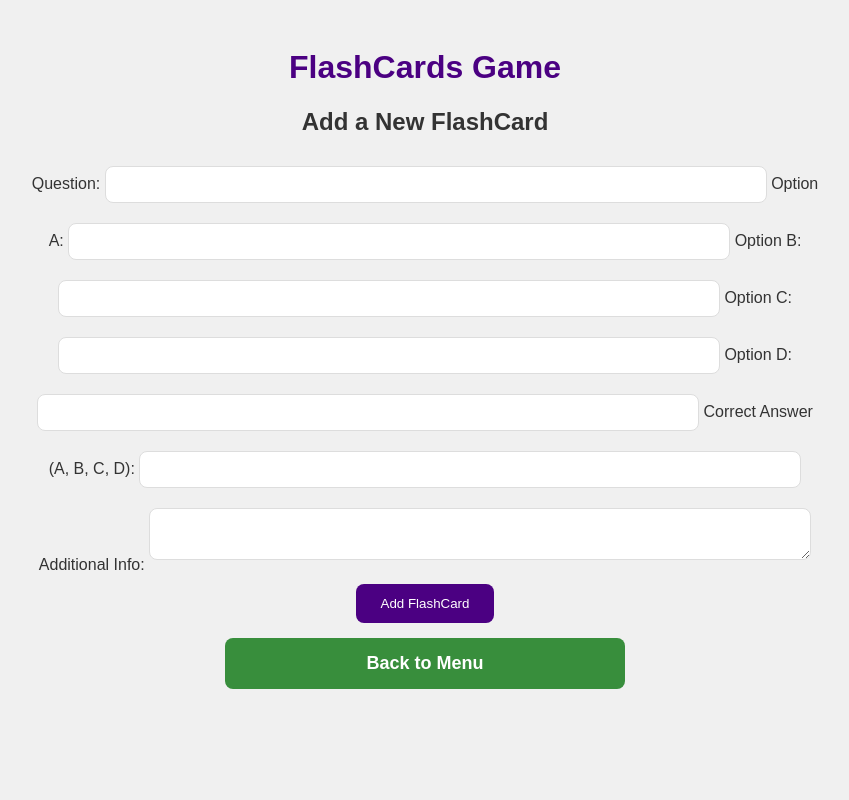
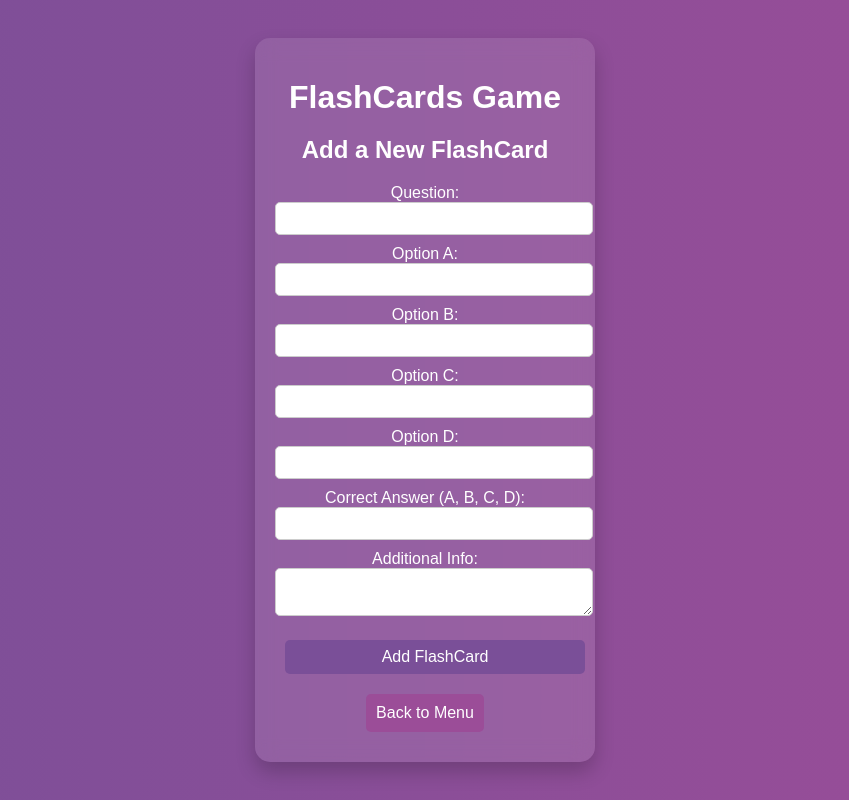
Before and after one commit to dutra1904/flash_cards, a plain HTML site: page index.html in a window 1280 px wide. Both pictures are taken after a click on the button "Create Flashcards". Shown: the whole page, without its empty margins (215-1064 px from the left). Drawn offline with Linux system fonts and the light colour scheme.

Commit message:
modificando

```diff
--- a/style.css
+++ b/style.css
@@ -1,147 +1,77 @@
-/* Estilos Gerais */
+/* Corpo e layout básico */
 body {
   font-family: Arial, sans-serif;
-  background-color: #f0f0f0;
-  color: #333;
+  background: linear-gradient(to right, #7a4f98, #9b4d98); /* Gradiente roxo */
+  margin: 0;
+  padding: 0;
+  display: flex;
+  justify-content: center;
+  align-items: center;
+  height: 100vh;
+  color: #fff;
+}
+
+.container {
+  background: rgba(255, 255, 255, 0.1); /* Fundo semitransparente */
+  padding: 20px;
+  border-radius: 15px;
+  box-shadow: 0 10px 20px rgba(0, 0, 0, 0.2);
   text-align: center;
+  width: 300px;
+  backdrop-filter: blur(10px);
 }
 
 h1 {
-  color: #4b0082; /* Cor roxa */
+  font-size: 2rem;
+  margin-bottom: 20px;
 }
 
-/* Contêiner principal */
-.container {
-  max-width: 800px;
-  margin: 0 auto;
-  padding: 20px;
+button {
+  padding: 10px;
+  border: none;
+  background: #9b4d98;
+  color: white;
+  border-radius: 5px;
+  cursor: pointer;
+  transition: background-color 0.3s ease;
+  margin: 10px;
+  font-size: 1rem;
 }
 
-/* Tela Principal */
+button:hover {
+  background: #7a4f98;
+}
+
+/* Tela inicial (menu de escolha) */
 #main-menu {
   display: block;
 }
 
-/* Tela de jogo */
+/* Jogo de flashcards */
 #flashcard-game {
   display: none;
 }
 
-.hidden {
-  display: none;
-}
-
-.flashcard {
-  background-color: #fff;
-  padding: 20px;
-  border-radius: 8px;
-  box-shadow: 0 4px 8px rgba(0, 0, 0, 0.1);
-  margin-top: 20px;
-}
-
-button {
-  background-color: #4b0082; /* Cor roxa */
-  color: white;
-  border: none;
-  border-radius: 8px;
-  padding: 10px 20px;
-  margin: 5px;
-  cursor: pointer;
-  transition: all 0.3s ease;
-}
-
-button:hover {
-  background-color: #6a1d98; /* Cor roxa mais intensa */
-}
-
-button:active {
-  transform: scale(0.98); /* Efeito de clique */
-}
-
-/* Botões de Alternativa */
-#answers button {
-  background-color: #ddd;
-  color: #333;
-  padding: 12px 20px;
-  margin: 5px;
-  font-size: 16px;
-  width: 70%; /* Ajuste para não ocupar toda a largura */
-  border-radius: 8px;
-  transition: background-color 0.3s ease;
-}
-
-#answers button:hover {
-  background-color: #b3b3b3; /* Cor mais escura no hover */
-}
-
-#answers button:active {
-  transform: scale(0.97); /* Efeito de clique nas alternativas */
-}
-
-/* Botões de Controle (Next, Reset, etc.) */
-#next, #results, #reset, #shuffle, #more-info, #back-to-menu-game, #back-to-main {
-  background-color: #ff5722; /* Cor laranja para destaque */
-  padding: 15px 25px;
-  font-size: 18px;
-  width: 50%; /* Botões maiores */
-  font-weight: bold;
-}
-
-#next:hover, #results:hover, #reset:hover, #shuffle:hover, #more-info:hover, #back-to-menu-game:hover, #back-to-main:hover {
-  background-color: #e64a19; /* Laranja mais intenso no hover */
-}
-
-#next:active, #results:active, #reset:active, #shuffle:active, #more-info:active, #back-to-menu-game:active, #back-to-main:active {
-  transform: scale(0.98); /* Efeito de clique mais forte */
-}
-
-/* Estilo do Feedback */
-#feedback {
-  font-size: 20px;
-  font-weight: bold;
-  margin-top: 20px;
-}
-
-/* Tela de adicionar flashcard */
+/* Adicionar flashcards */
 #add-card-container {
   display: none;
 }
 
-form input, form textarea {
-  width: 80%;
-  padding: 10px;
-  margin: 10px 0;
-  border-radius: 8px;
-  border: 1px solid #ddd;
+form input, form textarea, form button {
+  width: 100%;
+  padding: 8px;
+  margin-bottom: 10px;
+  border: 1px solid #ccc;
+  border-radius: 5px;
 }
 
 form button {
-  background-color: #4b0082;
+  background-color: #7a4f98;
   color: white;
-  padding: 12px 25px;
-  border-radius: 8px;
-  margin: 10px 0;
+  border: none;
   cursor: pointer;
 }
 
 form button:hover {
-  background-color: #6a1d98;
+  background-color: #9b4d98;
 }
-
-form button:active {
-  transform: scale(0.98);
-}
-
-/* Estilos do botão de voltar */
-#back-to-main, #back-to-menu-game {
-  background-color: #388e3c; /* Verde para voltar */
-  font-size: 18px;
-}
-
-#back-to-main:hover, #back-to-menu-game:hover {
-  background-color: #2c6b31; /* Verde mais escuro no hover */
-}
-
-#back-to-main:active, #back-to-menu-game:active {
-  transform: scale(0.98);
-}
```
